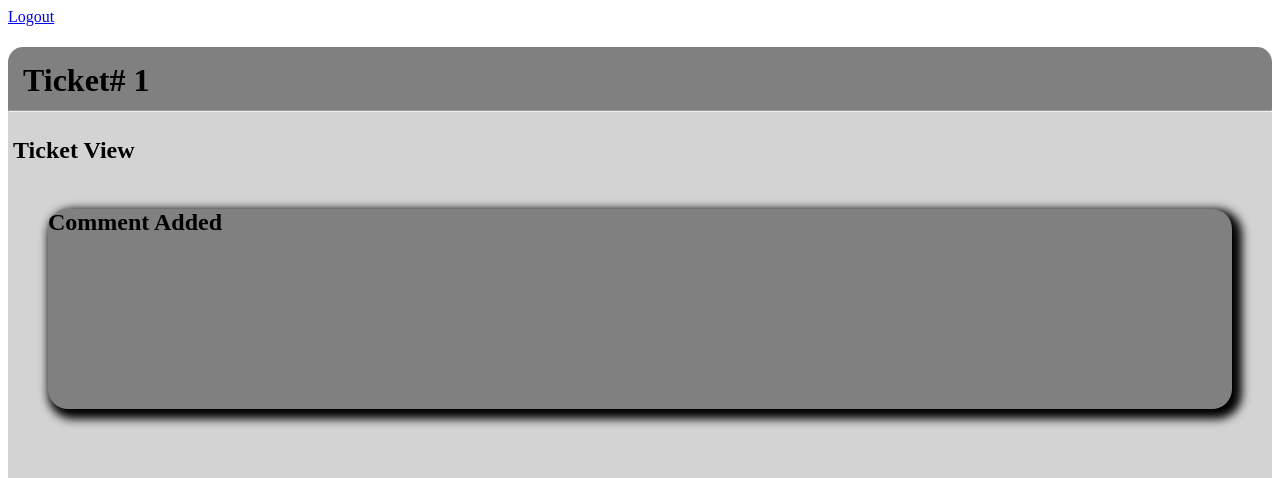
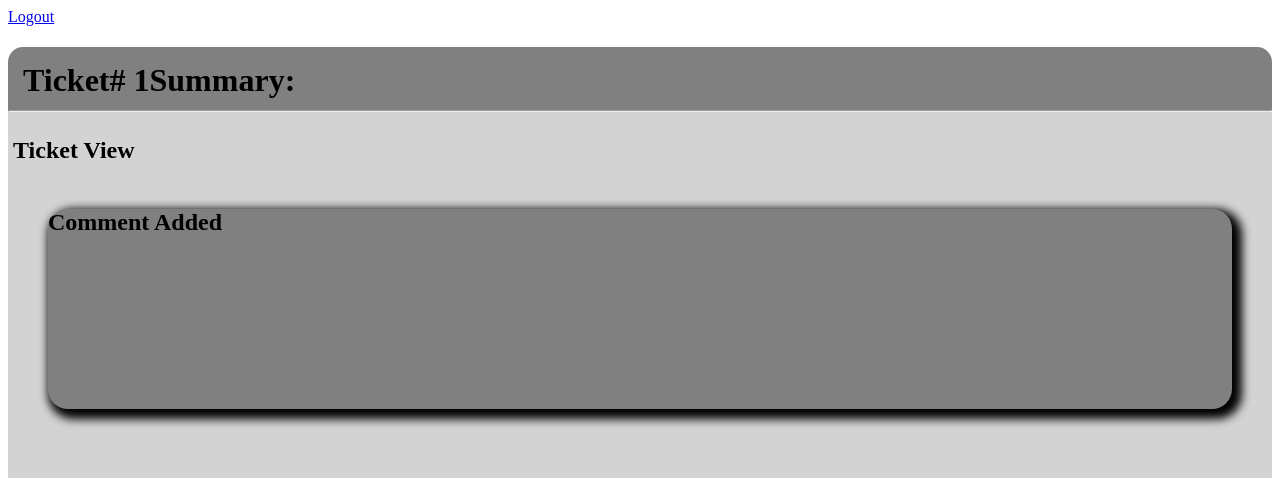
Before and after one commit to Rldeckard/ticket_tracker, a PHP site: page /ticket.php?ID=1 in a window 1280 px wide. Shown: the top 478 px of the page. Run offline with PHP 8.4, Linux system fonts and the light colour scheme; the visitor is signed in with stand-in values (Sample User, id 1); data that the repository does not hold is empty.

Commit message:
moved summary away from ticket number

```diff
--- a/ticket.php
+++ b/ticket.php
@@ -24,7 +24,7 @@ if (strlen($_SESSION['username']) < 1) {
   </style>
 <body>
   <div>
-    <h1 style="background-color:grey;padding:15px;border-radius:15px 15px 0 0;position:relative;">Ticket#&nbsp;<?php print $_GET['ID']; print '<span style="text-align:center">'.$_GET['Summary'].'</span>';?></h1>
+    <h1 style="background-color:grey;padding:15px;border-radius:15px 15px 0 0;position:relative;">Ticket#&nbsp;<?php print $_GET['ID']; print 'Summary: <span style="left:200px">'.$_GET['Summary'].'</span>';?></h1>
     <div style="background-color:lightgray;position:relative;top:-26px;padding-bottom:30px">
       <hr>
       <h2 style="padding:5px">Ticket View</h2>
```
